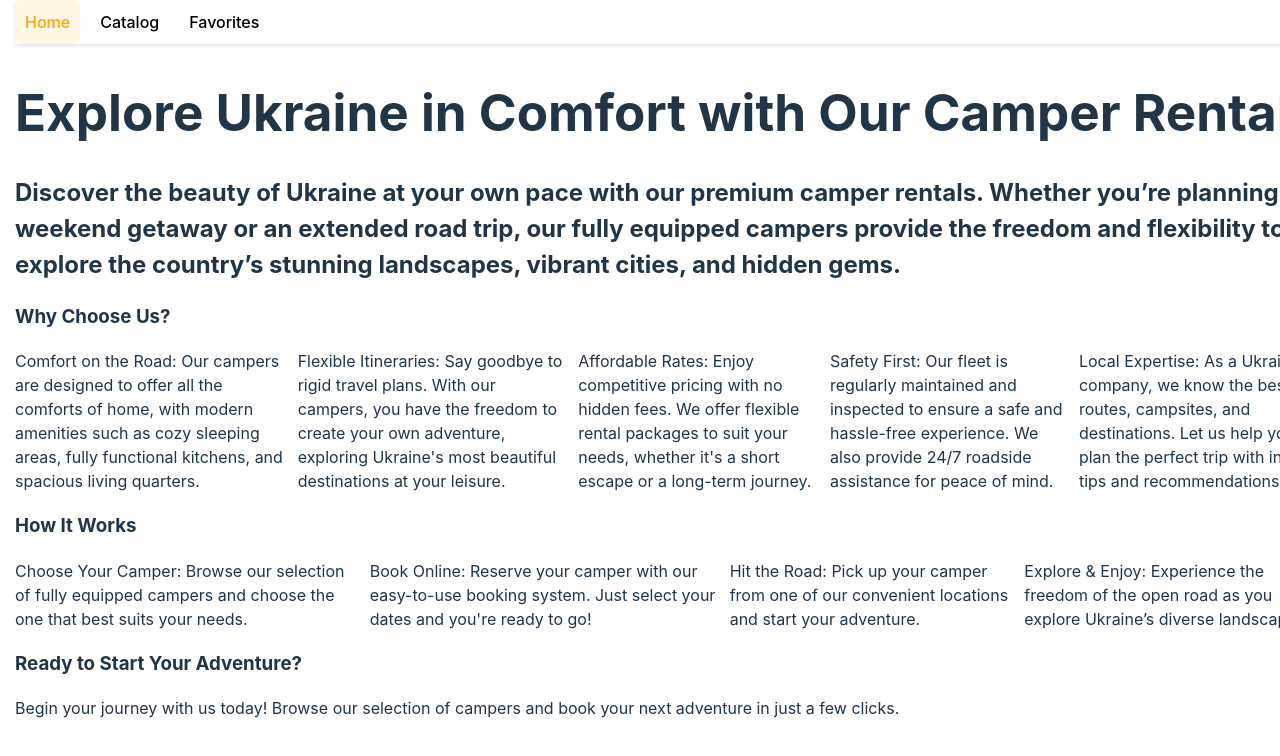
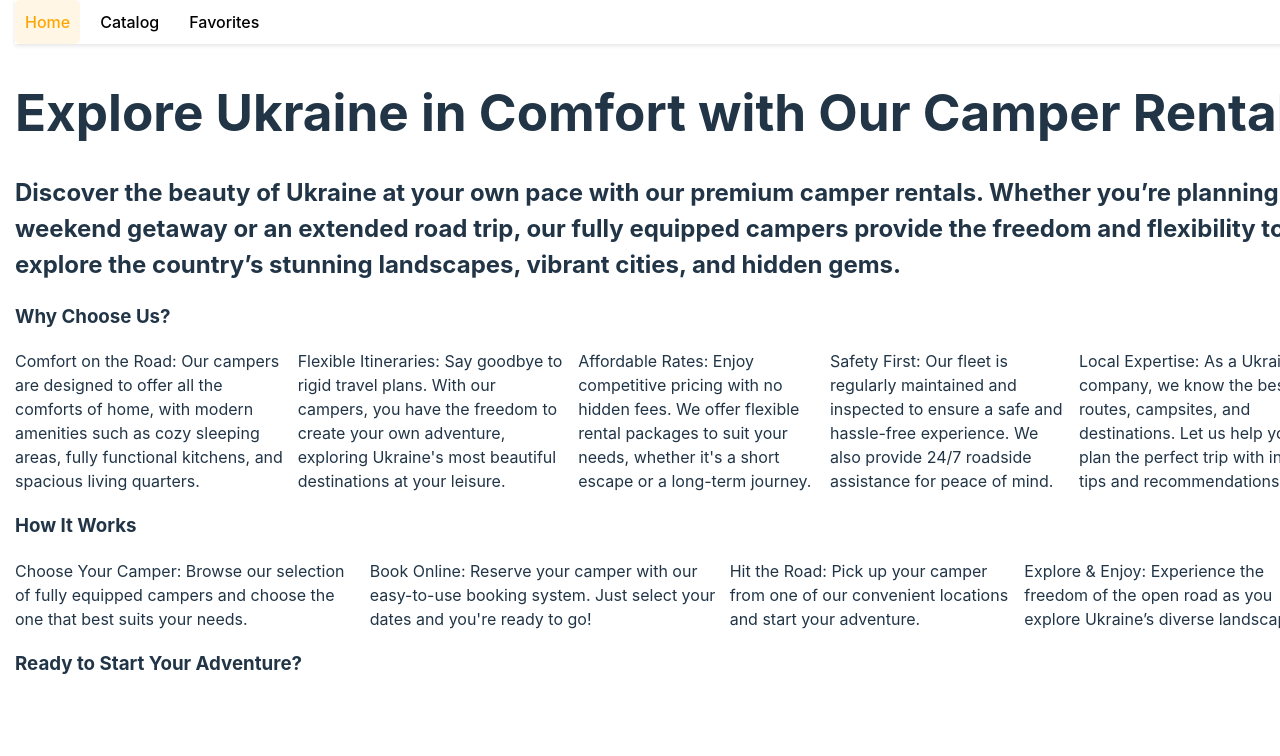
Before and after one commit to anatoliy2221/camper, a React (Vite) app: page / in a window 1280 px wide. Shown: the top 756 px of the page. Built offline with nearby package versions, Linux system fonts and the light colour scheme.

Commit message:
fixed css filter

```diff
--- a/src/components/vehicleEquipment/VehicleEquipment.module.css
+++ b/src/components/vehicleEquipment/VehicleEquipment.module.css
@@ -33,8 +33,6 @@
     height: 60px;
 }
 
-
-
 .equipmentItem:hover {
     background-color: #f0f0f0;
 }
--- a/src/pages/Home.jsx
+++ b/src/pages/Home.jsx
@@ -54,7 +54,7 @@ const Home = () => {
             </ul>
             <h3>Ready to Start Your Adventure?</h3>
             <p>
-                Begin your journey with us today! Browse our selection of campers and book your next adventure in just a few clicks.
+                {/* Begin your journey with us today! Browse our selection of campers and book your next adventure in just a few clicks. */}
             </p>
         </div>
     );
```
